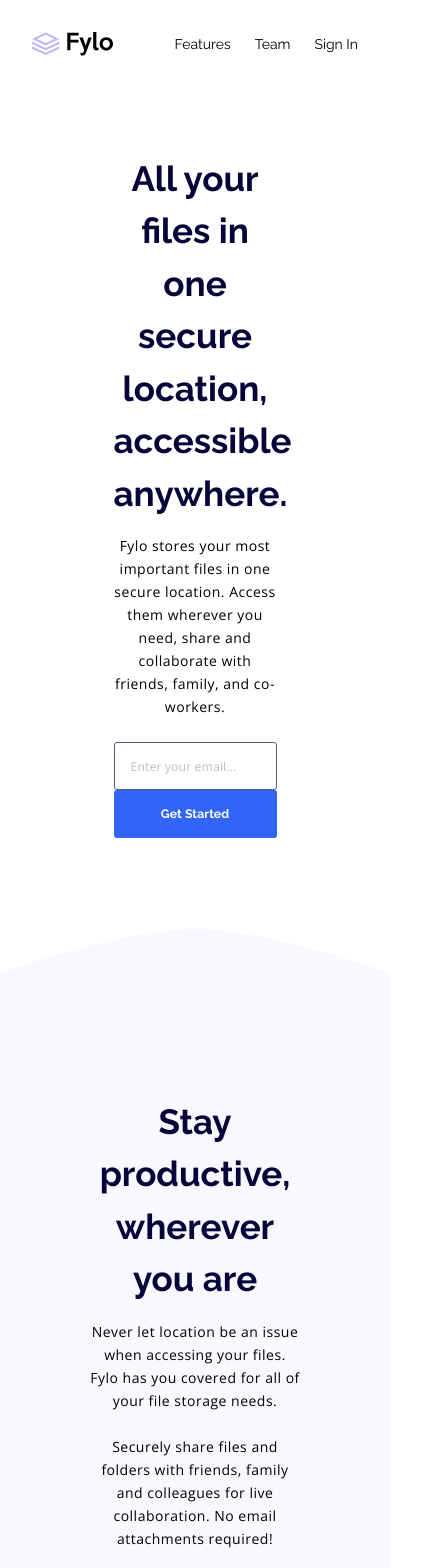
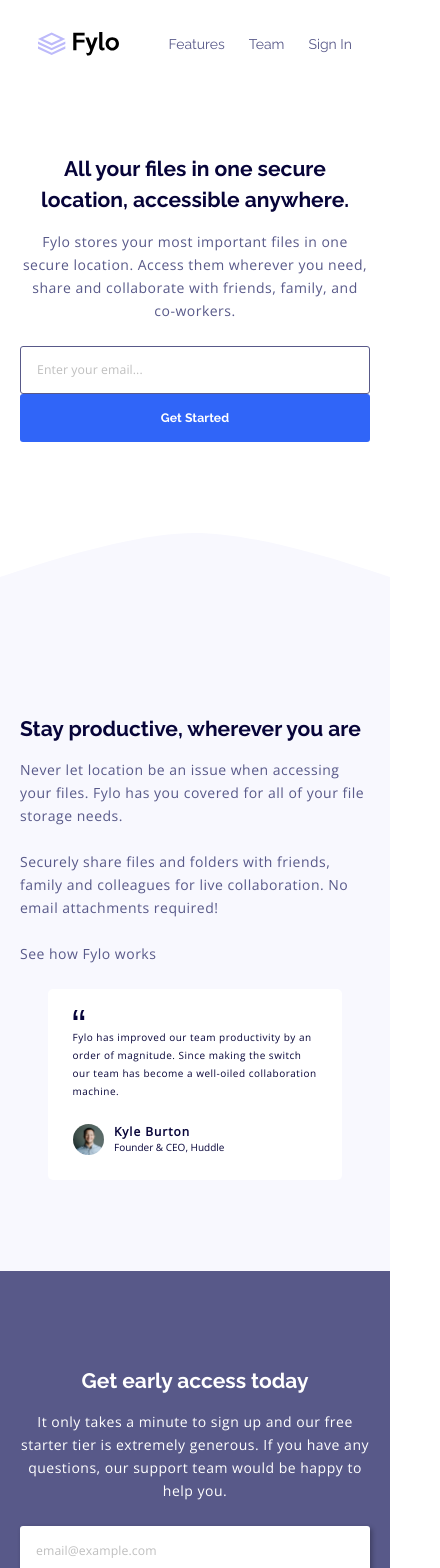
Before and after one commit to SeikiMatt/fylo-landing-page-with-two-column-layout-master, a Next.js app: page / in a window 390 px wide. Shown: the top 1568 px of the page, 440 px wide, since content can reach past the window. Built offline with nearby package versions, Linux system fonts and the light colour scheme.

Commit message:
Improved phone responsiveness

```diff
--- a/components/Footer/Footer.module.css
+++ b/components/Footer/Footer.module.css
@@ -2,7 +2,7 @@
     display: flex;
     justify-content: center;
     width: 100%;
-    padding: 6.5rem 5rem;
+    padding: var(--page-padding);
     background-color: var(--primary-dark);
     color: #fff;
 }
--- a/components/Header/Header.module.css
+++ b/components/Header/Header.module.css
@@ -2,7 +2,7 @@
     display: flex;
     justify-content: center;
     width: 100%;
-    padding: 5.75rem 32px 6.5rem 32px;
+    padding: var(--page-padding);
     text-align: center;
 }
 
@@ -15,7 +15,7 @@
 }
 
 .content {
-    width: 50%;
+    width: 100%;
 }
 
 .illustration {
@@ -44,6 +44,7 @@
 
     .content {
         height: min-content;
+        width: 50%;
     }
 
     .illustration {
--- a/components/Navbar/Navbar.module.css
+++ b/components/Navbar/Navbar.module.css
@@ -3,7 +3,7 @@
     width: 100%;
     height: 24px;
     margin: 32px 0 0 0;
-    padding: 0 32px;
+    padding: 0 38px;
 }
 
 .inner {
--- a/components/SignUp/SignUp.module.css
+++ b/components/SignUp/SignUp.module.css
@@ -1,17 +1,17 @@
 .main {
     display: flex;
     justify-content: center;
+    text-align: center;
     width: 100%;
-    padding: 5.75rem 32px 6.5rem 32px;
-
+    padding: var(--page-padding);
     background-color: var(--primary);
     color: #fff;
 }
 
 .inner {
     display: flex;
+    flex-direction: column;
     justify-content: space-between;
-    width: 100%;
 }
 
 .main h2 {
@@ -23,7 +23,7 @@
 }
 
 .content {
-    width: 40%;
+    width: 100%;
 }
 
 .form {
@@ -31,17 +31,39 @@
     flex-direction: column;
     justify-content: center;
     row-gap: 1rem;
-    width: 40%;
+    width: 100%;
 }
 
 .form button {
+    width: 100%;
     white-space: nowrap;
-    width: min-content;
 }
 
 @media screen and (min-width: 600px) {
     .main {
-        padding-left: 5rem;
-        padding-right: 5rem;
+        text-align: left;
+    }
+
+    .inner {
+        display: flex;
+        flex-direction: row;
+        justify-content: space-between;
+        width: 100%;
+    }
+
+    .content {
+        width: 40%;
+    }
+
+    .form {
+        display: flex;
+        flex-direction: column;
+        justify-content: center;
+        row-gap: 1rem;
+        width: 40%;
+    }
+
+    .form button {
+        width: min-content;
     }
 }
--- a/components/Testimonials/Testimonials.module.css
+++ b/components/Testimonials/Testimonials.module.css
@@ -2,9 +2,12 @@
     display: flex;
     justify-content: center;
     width: 100%;
-    padding: 5.75rem 32px 6.5rem 32px;
+    padding: var(--page-padding);
+    background-color: var(--neutral-gray-blue);
+}
+
+.main h1 {
     text-align: center;
-    background-color: var(--neutral-gray-blue);
 }
 
 .inner {
@@ -15,7 +18,7 @@
 }
 
 .content {
-    width: 60%;
+    width: 100%;
 }
 
 .illustration {
@@ -24,6 +27,64 @@
 
 .illustration img {
     width: 100%;
+}
+
+.curve {
+    vertical-align: bottom;
+    width: 100%;
+    height: 70px;
+}
+
+.cardHolder {
+    padding: 0 2rem;
+}
+
+.card {
+    min-width: 260px;
+    max-width: 340px;
+    margin-left: auto;
+    margin-right: auto;
+    padding: 0.75rem 1.75rem 1.75rem 1.75rem;
+    border-radius: 5px;
+    background-color: #fff;
+    color: var(--primary-dark);
+}
+
+.card p {
+    font-size: 10px;
+    line-height: 18px;
+}
+
+.quotes {
+    vertical-align: top;
+    height: 12px;
+    width: 12px;
+}
+
+.photo {
+    float: left;
+    width: 2.25rem;
+    border-radius: 50%;
+}
+
+.author {
+    display: flex;
+    height: 2.25rem;
+    line-height: 14px;
+}
+
+.authorName {
+    font-size: 12px;
+    font-weight: 700;
+    letter-spacing: 1px;
+    margin-left: 10px;
+    color: var(--primary-dark);
+}
+
+.authorSubtitle {
+    font-size: 10px;
+    line-height: 12px;
+    margin-left: 10px;
 }
 
 @media screen and (min-width: 600px) {
@@ -38,6 +99,7 @@
     }
 
     .content {
+        width: 60%;
         display: flex;
         flex-direction: column;
         align-items: left;
@@ -59,21 +121,20 @@
         height: 100%;
         width: unset;
     }
-}
-
-.curve {
-    vertical-align: bottom;
-    width: 100%;
-    height: 70px;
-}
 
     .card {
         font-size: 14px;
         line-height: 26px;
         width: 350px;
+        margin: 0;
         padding: 1rem 2rem 2rem 2rem;
         border-radius: 5px;
         background-color: #fff;
+    }
+
+    .card p {
+        font-size: 14px;
+        line-height: 26px;
     }
 
     .quotes {
@@ -107,3 +168,4 @@
         line-height: 12px;
         margin-left: 10px;
     }
+}
--- a/components/Testimonials/Testimonials.tsx
+++ b/components/Testimonials/Testimonials.tsx
@@ -7,7 +7,7 @@
             <section className={css.main}>
                 <div className={`${css.inner} max-width`}>
                     <div className={css.content}>
-                        <h1>Stay productive, wherever you are</h1>
+                        <h2>Stay productive, wherever you are</h2>
                         <p className={css.flavorText}>
                             Never let location be an issue when accessing your files. Fylo has you
                             covered for all of your file storage needs.
@@ -17,15 +17,16 @@
                             live collaboration. No email attachments required!
                             <br />
                             <br />
-                            See how Fylo works
+                            <a>See how Fylo works</a>
                         </p>
+                        <div className={css.cardHolder}>
                             <div className={css.card}>
                                 <p>
                                     <img src='/icon-quotes.svg' className={css.quotes} />
                                     <br />
-                                Fylo has improved our team productivity by an order of magnitude.
-                                Since making the switch our team has become a well-oiled
-                                collaboration machine.
+                                    Fylo has improved our team productivity by an order of
+                                    magnitude. Since making the switch our team has become a
+                                    well-oiled collaboration machine.
                                 </p>
                                 <div className={css.author}>
                                     <img className={css.photo} src='/avatar-testimonial.jpg' />
@@ -39,6 +40,7 @@
                                 </div>
                             </div>
                         </div>
+                    </div>
                     <div className={css.illustration}>
                         <img src='illustration-2.svg' />
                     </div>
--- a/styles/globals.css
+++ b/styles/globals.css
@@ -2,6 +2,7 @@
 
 :root {
     --page-max-width: 1280px;
+    --page-padding: 5.75rem 20px 6.5rem 20px;
 
     --font-primary: 'Open Sans', sans-serif;
     --font-display: 'Raleway', sans-serif;
@@ -15,12 +16,19 @@
     --neutral-gray: hsl(0, 0%, 75%);
 }
 
+@media screen and (min-width: 600px) {
+    :root {
+        --page-padding: 5.75rem 80px 6.5rem 80px;
+    }
+}
+
 html,
 body {
     padding: 0;
     margin: 0;
     font-family: var(--font-primary);
     font-size: 14px;
+    color: var(--primary);
 }
 
 a {
@@ -43,9 +51,9 @@
 }
 
 h1 {
-    font-size: 2.5rem;
+    font-size: 1.5rem;
     font-weight: 700;
-    line-height: 3.75rem;
+    line-height: 2.25rem;
     margin: 0;
 }
 
@@ -121,5 +129,18 @@
     html,
     body {
         font-size: 16px;
+        color: var(--primary-dark);
+    }
+
+    h1 {
+        font-size: 2.5rem;
+        font-weight: 700;
+        line-height: 3.75rem;
+        margin: 0;
+    }
+
+    h2 {
+        font-size: 1.5rem;
+        font-weight: 700;
     }
 }
```
Lines whose indentation alone changed are shown as unchanged.
